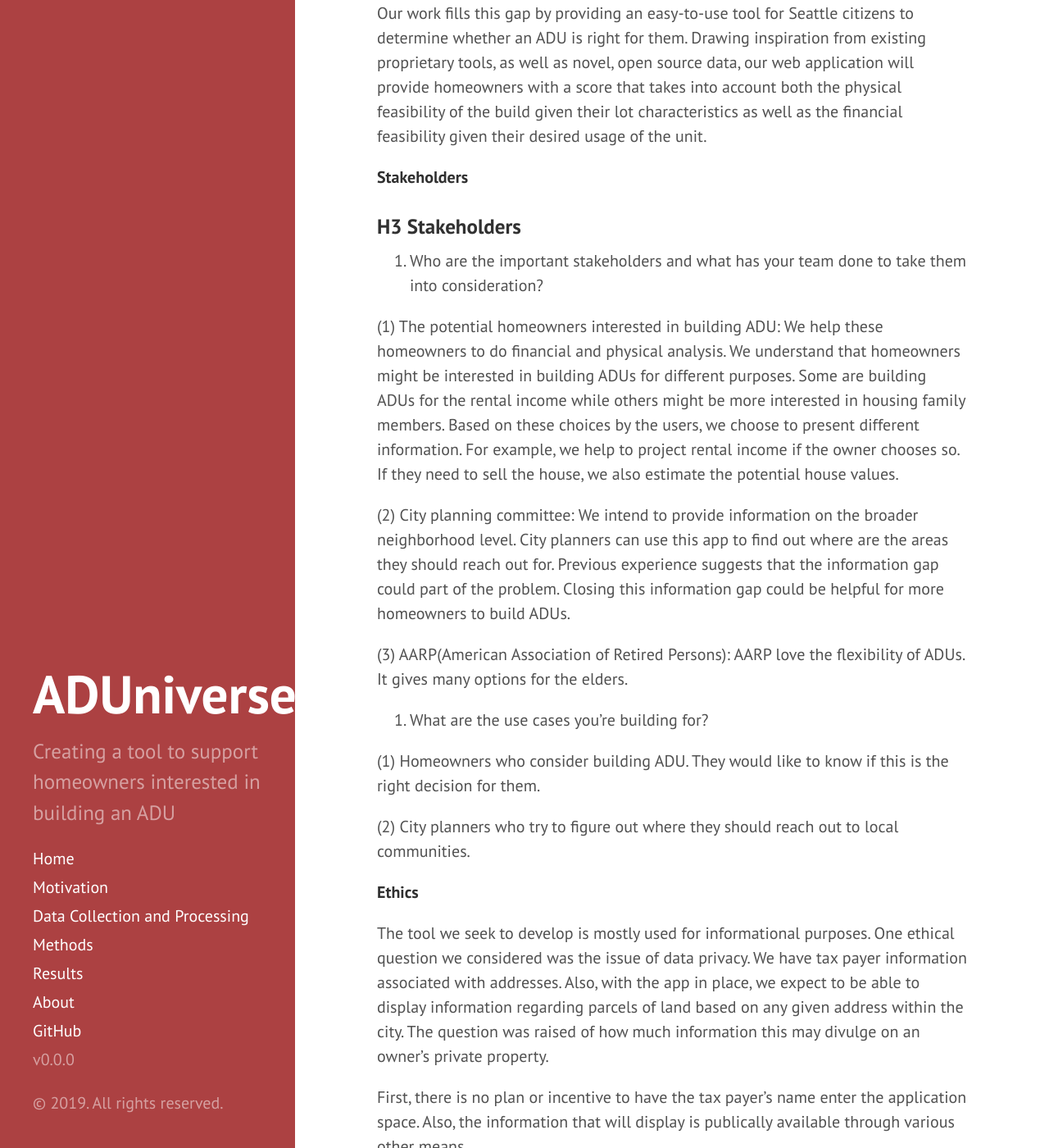
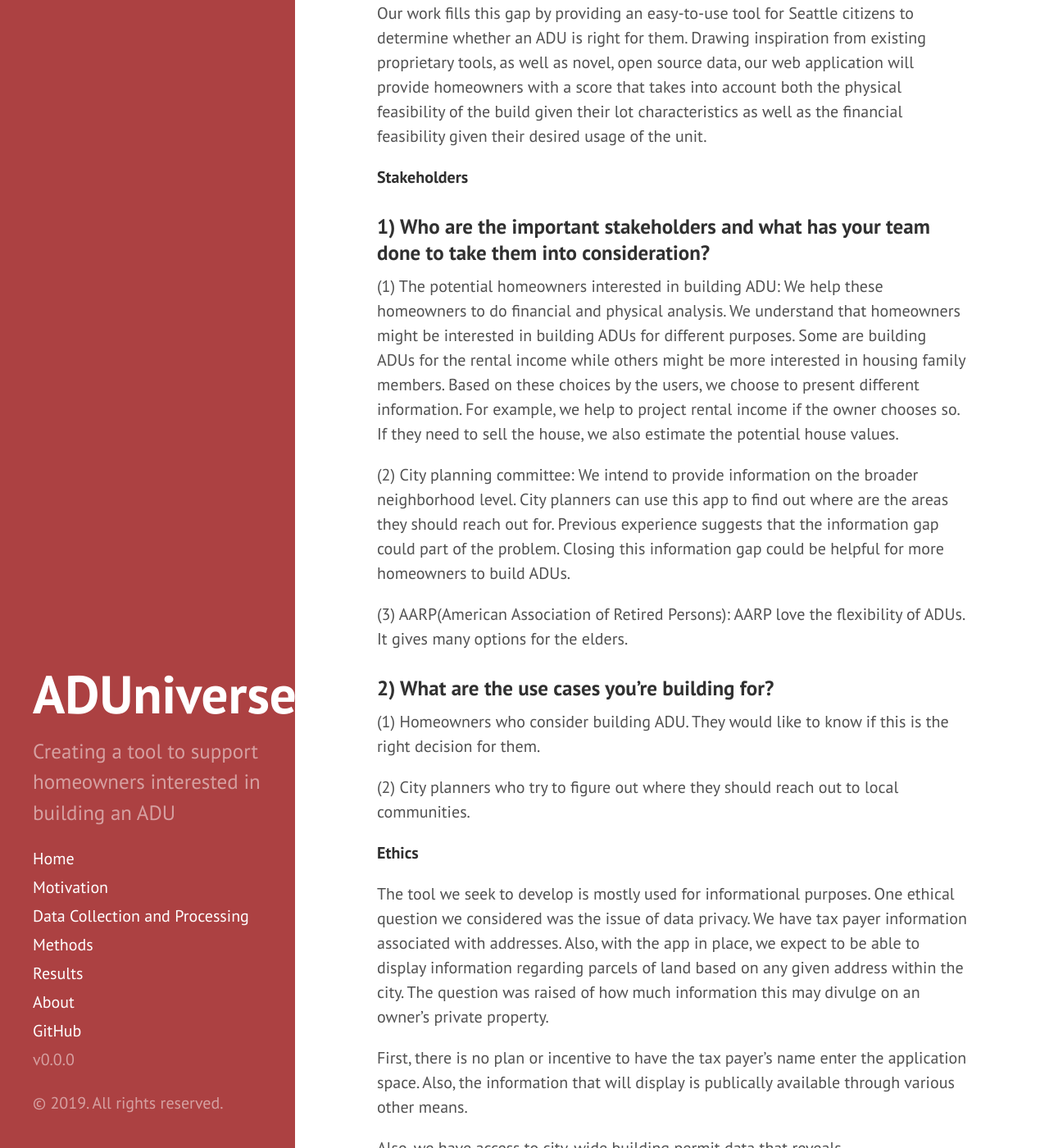
Before and after one commit to uwescience/ADUniverse, a Jekyll site: the page built from motivation.md, in a window 1280 px wide and 1400 px high, scrolled down 2605 px. Shown: the whole window at 82% size. Built offline with Jekyll 4.4.1, drawn with Linux system fonts in a browser that asks for light colours.

Commit message:
Update motivation.md

```diff
--- a/motivation.md
+++ b/motivation.md
@@ -35,9 +35,8 @@ Our work fills this gap by providing an easy-to-use tool for Seattle citizens to
 
 **Stakeholders**
 
-### H3 Stakeholders
 
-1. Who are the important stakeholders and what has your team done to take them into consideration?
+### 1)  Who are the important stakeholders and what has your team done to take them into consideration?
 
 (1) The potential homeowners interested in building ADU: We help these homeowners to do financial and physical analysis. We understand that homeowners might be interested in building ADUs for different purposes. Some are building ADUs for the rental income while others might be more interested in housing family members. Based on these choices by the users, we choose to present different information. For example, we help to project rental income if the owner chooses so. If they need to sell the house, we also estimate the potential house values.
 
@@ -46,7 +45,7 @@ Our work fills this gap by providing an easy-to-use tool for Seattle citizens to
 
 (3) AARP(American Association of Retired Persons): AARP love the flexibility of ADUs. It gives many options for the elders.
 
-2. What are the use cases you’re building for?
+### 2)  What are the use cases you’re building for?
 
 (1) Homeowners who consider building ADU. They would like to know if this is the right decision for them.
 
```
